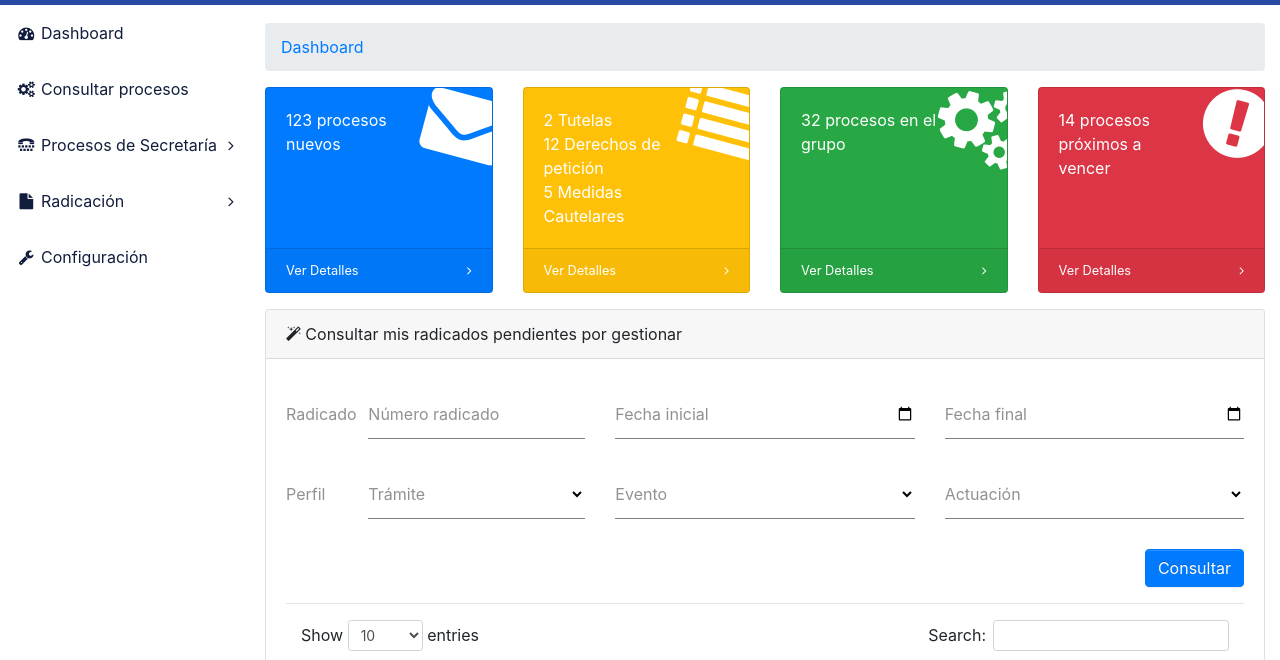
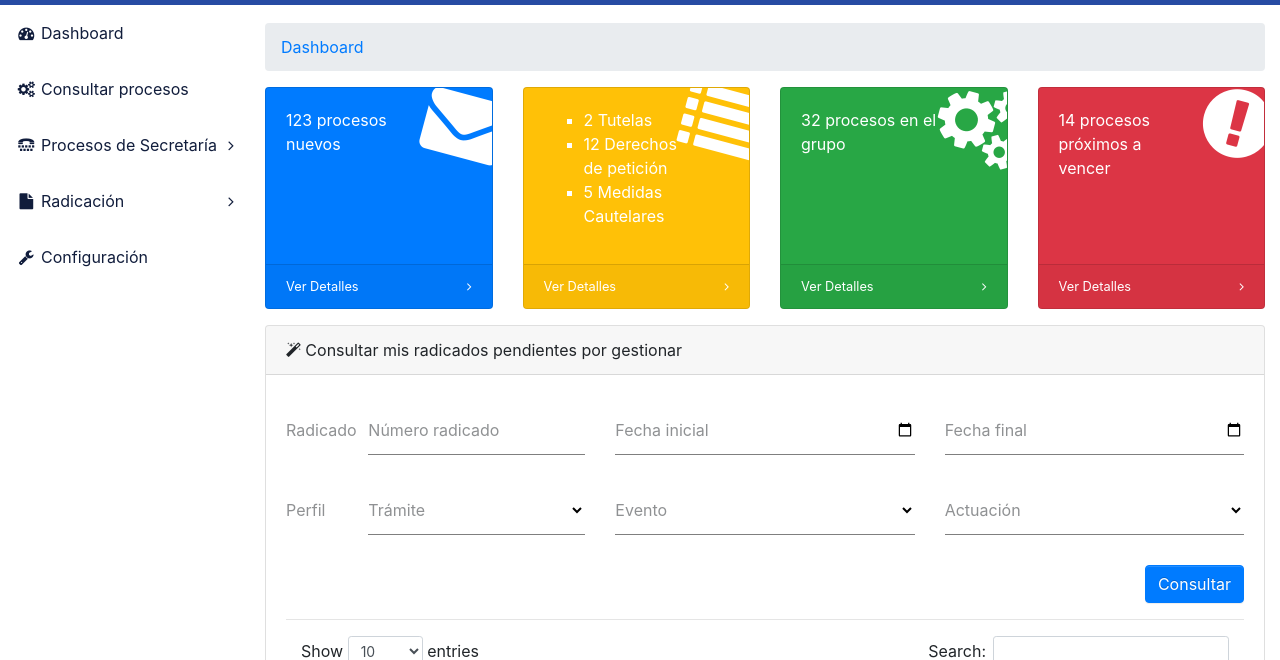
Before and after one commit to sic-schica/Prototipo, a website with bundled scripts: page index_secretaria.html in a window 1280 px wide. Shown: the part 81-741 px from the top of the page. Built offline with nearby package versions, Linux system fonts and the light colour scheme.

Commit message:
Lista items card 2

```diff
--- a/index_secretaria.html
+++ b/index_secretaria.html
@@ -76,9 +76,11 @@
                         <i class="fa fa-fw fa-list"></i>
                      </div>
                      <div class="mr-5">
-                        <div>2 Tutelas</div>
-                        <div>12 Derechos de petición</div>
-                        <div>5 Medidas Cautelares</div>
+                       <ul style="list-style-type:square">
+                            <li>2 Tutelas</li>
+                            <li>12 Derechos de petición</li>
+                            <li>5 Medidas Cautelares</li>
+                       </ul>
                      </div>
                   </div>
                   <a class="card-footer text-white clearfix small z-1" href="indicadores_secretaria.html#procesos_nuevos">
```
